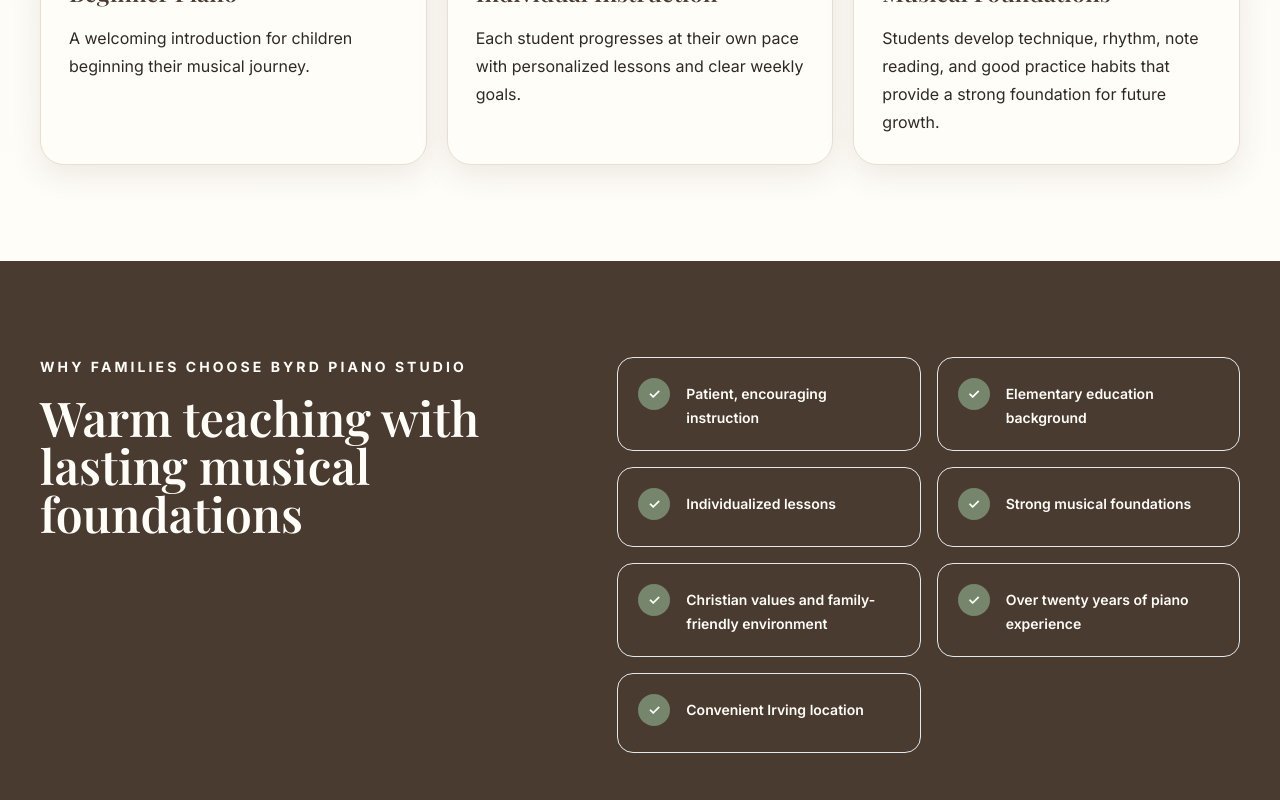
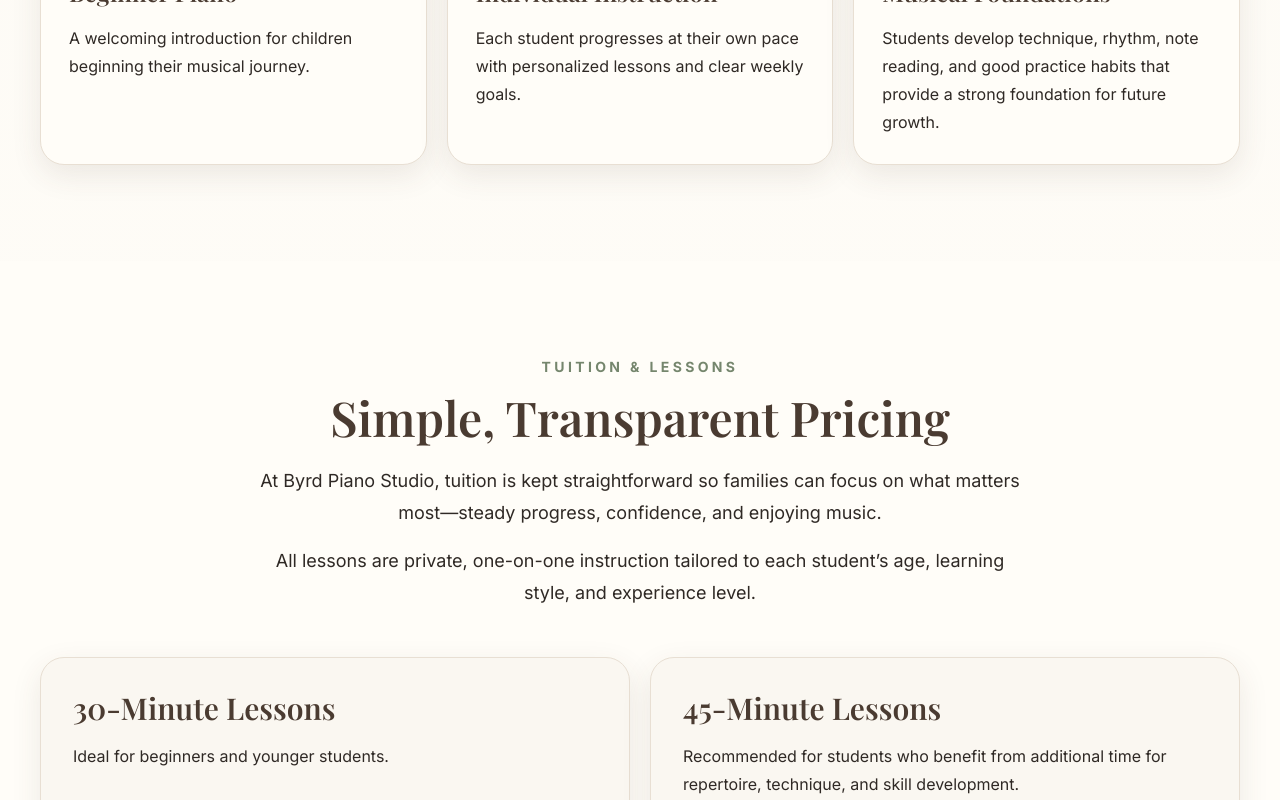
Before and after one commit to lukebyrd7-cmd/Byrd-Piano-Studio, a Next.js app: page / in a window 1280 px wide. Shown: the part 2000-2800 px from the top of the page. Built offline with nearby package versions, Linux system fonts and the light colour scheme.

Commit message:
Add tuition section

```diff
--- a/app/page.tsx
+++ b/app/page.tsx
@@ -17,6 +17,29 @@
     title: "Musical Foundations",
     body: "Students develop technique, rhythm, note reading, and good practice habits that provide a strong foundation for future growth.",
   },
+];
+
+const lessonOptions = [
+  {
+    title: "30-Minute Lessons",
+    description: "Ideal for beginners and younger students.",
+    tuition: "$50",
+  },
+  {
+    title: "45-Minute Lessons",
+    description:
+      "Recommended for students who benefit from additional time for repertoire, technique, and skill development.",
+    tuition: "$75",
+  },
+];
+
+const includedItems = [
+  "Personalized one-on-one instruction",
+  "Technique and foundational piano skills",
+  "Music reading and rhythm training",
+  "Ear training",
+  "Repertoire selected for the student’s level and interests",
+  "Practice guidance for home success",
 ];
 
 const familyReasons = [
@@ -40,7 +63,7 @@
   },
   {
     question: "How long are lessons?",
-    answer: "30-, 45-, and 60-minute lesson options are available.",
+    answer: "30- and 45-minute lesson options are available.",
   },
   {
     question: "Do you offer trial lessons?",
@@ -163,6 +186,100 @@
                 </article>
               ))}
             </div>
+          </div>
+        </section>
+
+        <section id="tuition" className="bg-ivory py-20 sm:py-24">
+          <div className="section-shell">
+            <div className="mx-auto max-w-3xl text-center">
+              <p className="mb-4 text-sm font-bold uppercase tracking-[0.24em] text-sage">
+                Tuition & Lessons
+              </p>
+              <h2 className="font-heading text-4xl leading-tight text-walnut sm:text-5xl">
+                Simple, Transparent Pricing
+              </h2>
+              <div className="mt-6 space-y-4 text-lg leading-8 text-walnut/76">
+                <p>
+                  At Byrd Piano Studio, tuition is kept straightforward so
+                  families can focus on what matters most—steady progress,
+                  confidence, and enjoying music.
+                </p>
+                <p>
+                  All lessons are private, one-on-one instruction tailored to
+                  each student’s age, learning style, and experience level.
+                </p>
+              </div>
+            </div>
+
+            <div className="mt-12 grid gap-5 md:grid-cols-2">
+              {lessonOptions.map((option) => (
+                <article
+                  className="rounded-3xl border border-beige bg-cream p-7 shadow-card sm:p-8"
+                  key={option.title}
+                >
+                  <h3 className="font-heading text-3xl text-walnut">
+                    {option.title}
+                  </h3>
+                  <p className="mt-4 min-h-16 leading-7 text-walnut/72">
+                    {option.description}
+                  </p>
+                  <div className="mt-8 flex items-end gap-2 border-t border-walnut/10 pt-6">
+                    <p className="font-heading text-5xl leading-none text-sage">
+                      {option.tuition}
+                    </p>
+                    <p className="pb-1 text-sm font-semibold uppercase tracking-[0.18em] text-walnut/55">
+                      per lesson
+                    </p>
+                  </div>
+                </article>
+              ))}
+            </div>
+
+            <p className="mx-auto mt-8 max-w-3xl text-center text-base leading-7 text-walnut/72">
+              Most students attend one lesson per week to build consistent
+              skills and steady progress over time.
+            </p>
+
+            <div className="mt-14 grid gap-5 lg:grid-cols-[0.92fr_1fr]">
+              <section className="rounded-3xl border border-beige bg-cream p-7 shadow-card sm:p-8">
+                <h3 className="font-heading text-3xl text-walnut">
+                  What’s Included
+                </h3>
+                <ul className="mt-7 grid gap-4 sm:grid-cols-2">
+                  {includedItems.map((item) => (
+                    <li
+                      className="flex gap-3 text-sm font-semibold leading-6 text-walnut/78"
+                      key={item}
+                    >
+                      <span className="mt-0.5 flex h-6 w-6 shrink-0 items-center justify-center rounded-full bg-sage/12 text-xs font-bold text-sage">
+                        ✓
+                      </span>
+                      <span>{item}</span>
+                    </li>
+                  ))}
+                </ul>
+              </section>
+
+              <section className="rounded-3xl border border-beige bg-cream p-7 shadow-card sm:p-8">
+                <h3 className="font-heading text-3xl text-walnut">
+                  Trial Lessons
+                </h3>
+                <p className="mt-5 leading-7 text-walnut/74">
+                  Trial lessons are available upon request and are a great
+                  opportunity to meet, discuss goals, and determine whether Byrd
+                  Piano Studio is a good fit for your child.
+                </p>
+                <div className="mt-7">
+                  <a className="button-primary" href="#contact">
+                    Schedule a Trial Lesson
+                  </a>
+                </div>
+              </section>
+            </div>
+
+            <p className="mx-auto mt-10 max-w-2xl rounded-full border border-sage/20 bg-sage/10 px-5 py-3 text-center text-sm font-semibold text-sage">
+              Limited openings are currently available for new students.
+            </p>
           </div>
         </section>
 
--- a/components/Header.tsx
+++ b/components/Header.tsx
@@ -1,6 +1,7 @@
 const navigation = [
   { label: "About", href: "#about" },
   { label: "Lessons", href: "#lessons" },
+  { label: "Tuition", href: "#tuition" },
   { label: "Philosophy", href: "#philosophy" },
   { label: "FAQ", href: "#faq" },
   { label: "Contact", href: "#contact" },
```
